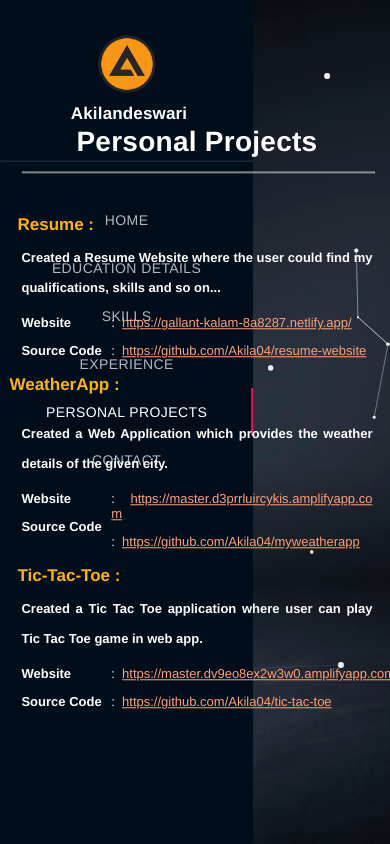
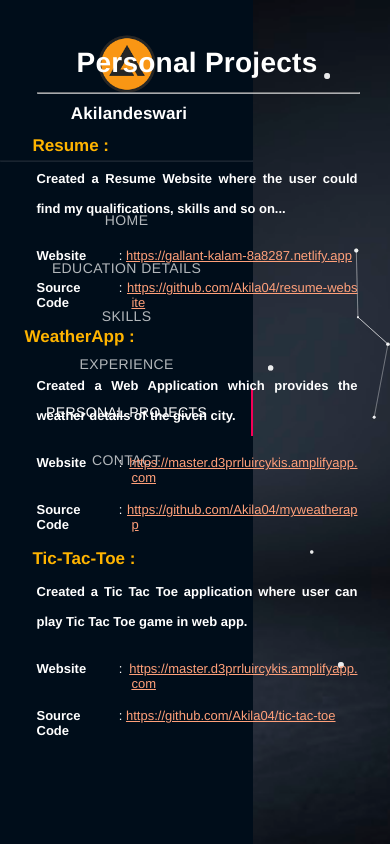
Before and after one commit to Akila04/resume-website, a React (Create React App) app: page /projects in a window 390 px wide. Built offline with nearby package versions, Linux system fonts and the light colour scheme.

Commit message:
Project Page - Mobile View Changes

```diff
--- a/src/Components/ProjectComponent/Projectcomponent.js
+++ b/src/Components/ProjectComponent/Projectcomponent.js
@@ -24,6 +24,10 @@ const useStyles = makeStyles((theme) => ({
         [theme.breakpoints.down("sm")]: {
             fontSize: '14px',
         }
+    },
+    paddingZero: {
+        marginTop: '0px',
+        marginBottom: '0px'
     }
 }));
 
@@ -31,7 +35,7 @@ const useStyles = makeStyles((theme) => ({
 const Projectcomponent = () => {
     const classes = useStyles();
     return(
-        <div>
+        <div className='rootComponent'>
             <Typography className={classes.Head}>Personal Projects</Typography>
             <hr style={{opacity: '0.7',width: '100%',marginBottom: '5vh'}} />
             <Grid container spacing={1}>
@@ -39,31 +43,37 @@ const Projectcomponent = () => {
                     Resume :
                 </Grid>
                 <Grid item xs={12} sm={9} style={{textAlign: 'justify'}} className='projectcon'>
-                    <Grid item xs={12} style={{fontWeight: '600',lineHeight: '3.5vh'}}>
+                    <Grid item xs={12} style={{fontWeight: '600',lineHeight: '3.5vh', marginBottom: '25px'}}>
                         Created a Resume Website where the user could find my qualifications, skills and so on...
                     </Grid>
                     <Grid container spacing={1}>
                         <Grid item xs={3} sm={3} style={{fontWeight: '600'}}>
-                            <p>Website </p>
-                            <p>Source Code</p>
+                            <p  className={classes.paddingZero}>Website </p>
                         </Grid>
                         <Grid item xs={9} sm={9}>
-                           <p> :&nbsp;&nbsp;
+                           <p style={{wordBreak: 'break-all', textIndent: '-1.5vh', paddingLeft: '1.5vh'}}  className={classes.paddingZero}> :&nbsp;
                                 <a
                                     href="https://gallant-kalam-8a8287.netlify.app/"
                                     target="_blank"
                                     style={{color:'#FFA07A'}}
                                 >
-                                    https://gallant-kalam-8a8287.netlify.app/
+                                    https://gallant-kalam-8a8287.netlify.app
                                 </a>
                             </p>
-                           <p> :&nbsp;&nbsp;
+                        </Grid>
+                    </Grid>
+                    <Grid container spacing={1}>
+                        <Grid item xs={3} sm={3} style={{fontWeight: '600'}}>
+                            <p >Source Code </p>
+                        </Grid>
+                        <Grid item xs={9} sm={9}>
+                           <p style={{wordBreak: 'break-all', textIndent: '-1.5vh', paddingLeft: '1.5vh'}}> :&nbsp;
                                 <a
                                     href="https://github.com/Akila04/resume-website"
                                     target="_blank"
                                     style={{color:'#FFA07A'}}
                                 >
-                                https://github.com/Akila04/resume-website
+                                    https://github.com/Akila04/resume-website
                                 </a>
                             </p>
                         </Grid>
@@ -75,33 +85,39 @@ const Projectcomponent = () => {
                     WeatherApp :
                 </Grid>
                 <Grid item xs={12} sm={9} style={{textAlign: 'justify'}} className='projectcon'>
-                    <Grid item xs={12} style={{fontWeight: '600',lineHeight: '3.5vh'}}>
+                    <Grid item xs={12} style={{fontWeight: '600',lineHeight: '3.5vh', marginBottom: '25px'}}>
                         Created a Web Application which provides the weather details of the given city.
                     </Grid>
                     <Grid container spacing={1}>
-                        <Grid item xs={3} style={{fontWeight: '600'}}>
-                            <p>Website </p>
-                            <p>Source Code</p>
+                        <Grid item xs={3} sm={3} style={{fontWeight: '600'}}>
+                            <p  className={classes.paddingZero}>Website</p>
                         </Grid>
-                        <Grid item xs={9} style={{wordBreak:'break-all'}}>
-                           <p> :&nbsp;&nbsp;
+                        <Grid item xs={9} sm={9}>
+                           <p style={{wordBreak: 'break-all', textIndent: '-1.5vh', paddingLeft: '1.5vh'}} className={classes.paddingZero}> :&nbsp;
                                 <a
-                                    href="https://master.d3prrluircykis.amplifyapp.com"
+                                    href="https://master.d3prrluircykis.amplifyapp.com/"
                                     target="_blank"
                                     style={{color:'#FFA07A'}}
                                 >
-                                    https://master.d3prrluircykis.amplifyapp.com
+                                https://master.d3prrluircykis.amplifyapp.com
                                 </a>
                             </p>
-                           <p> :&nbsp;&nbsp;
+                        </Grid>
+                    </Grid>
+                    <Grid container spacing={1}>
+                        <Grid item xs={3} sm={3} style={{fontWeight: '600'}}>
+                            <p >Source Code </p>
+                        </Grid>
+                        <Grid item xs={9} sm={9}>
+                           <p style={{wordBreak: 'break-all', textIndent: '-1.5vh', paddingLeft: '1.5vh'}}> :&nbsp;
                                 <a
-                                    href="https://github.com/Akila04/myweatherapp"
+                                    href="https://master.dv9eo8ex2w3w0.amplifyapp.com"
                                     target="_blank"
                                     style={{color:'#FFA07A'}}
                                 >
                                     https://github.com/Akila04/myweatherapp
                                 </a>
-                           </p>
+                            </p>
                         </Grid>
                     </Grid>
                 </Grid>
@@ -111,37 +127,44 @@ const Projectcomponent = () => {
                     Tic-Tac-Toe :
                 </Grid>
                 <Grid item xs={12} sm={9} style={{textAlign: 'justify'}} className='projectcon'>
-                    <Grid item xs={12} style={{fontWeight: '600',lineHeight: '3.5vh'}}>
+                    <Grid item xs={12} style={{fontWeight: '600',lineHeight: '3.5vh', marginBottom: '25px'}}>
                         Created a Tic Tac Toe application where user can play Tic Tac Toe game in web app.
                     </Grid>
                     <Grid container spacing={1}>
                         <Grid item xs={3} sm={3} style={{fontWeight: '600'}}>
-                            <p>Website </p>
-                            <p>Source Code</p>
+                            <p  className={classes.paddingZero}>Website </p>
                         </Grid>
                         <Grid item xs={9} sm={9}>
-                           <p> :&nbsp;&nbsp;
+                           <p style={{wordBreak: 'break-all', textIndent: '-1.5vh', paddingLeft: '1.5vh'}}  className={classes.paddingZero}> :&nbsp;
                                 <a
                                     href="https://master.dv9eo8ex2w3w0.amplifyapp.com"
                                     target="_blank"
                                     style={{color:'#FFA07A'}}
                                 >
-                                    https://master.dv9eo8ex2w3w0.amplifyapp.com
+                                    https://master.d3prrluircykis.amplifyapp.com
                                 </a>
                             </p>
-                           <p> :&nbsp;&nbsp;
+                        </Grid>
+                    </Grid>
+                    <Grid container spacing={1}>
+                        <Grid item xs={3} sm={3} style={{fontWeight: '600'}}>
+                            <p >Source Code </p>
+                        </Grid>
+                        <Grid item xs={9} sm={9}>
+                           <p style={{wordBreak: 'break-all', textIndent: '-1.5vh', paddingLeft: '1.5vh'}}> :&nbsp;
                                 <a
                                     href="https://github.com/Akila04/tic-tac-toe"
                                     target="_blank"
                                     style={{color:'#FFA07A'}}
                                 >
-                                https://github.com/Akila04/tic-tac-toe
+                                     https://github.com/Akila04/tic-tac-toe
                                 </a>
                             </p>
                         </Grid>
                     </Grid>
                 </Grid>
             </Grid>
+
         </div>
     );
 }
--- a/src/Components/ProjectComponent/projectstyles.css
+++ b/src/Components/ProjectComponent/projectstyles.css
@@ -6,4 +6,9 @@
     .projectcon {
         font-size: 13px;
     }
+    .rootComponent {
+        height: 90vh;
+        overflow-y: scroll;
+        padding: 15px;
+    }
 }
```
Also changed, not shown: 1 other file (tests, documents, lock files or other folders).
